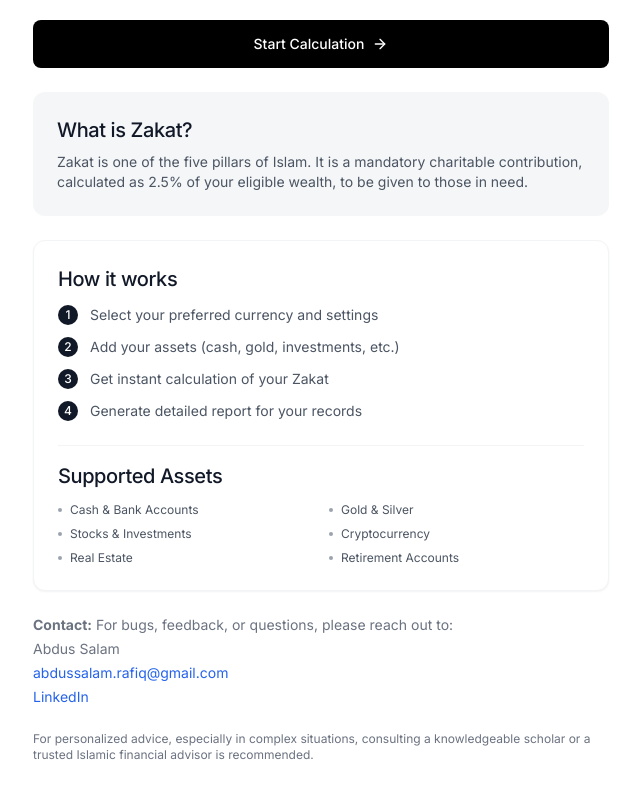
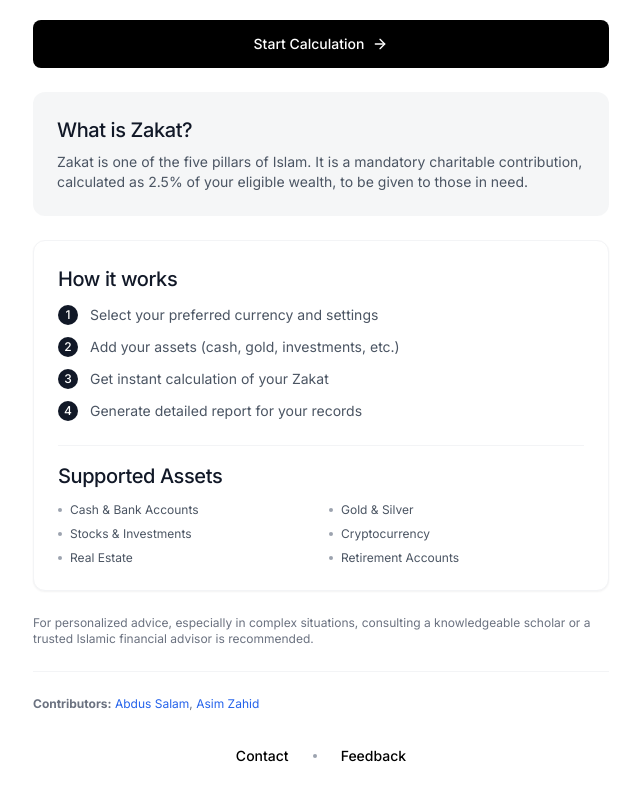
Before and after one commit to mrabdussalam/zakat-calculator, a Next.js app: page / in a window 1280 px wide. Shown: the part 532-1332 px from the top of the page, without its empty margins (319-959 px from the left). Built offline with nearby package versions, Linux system fonts and the light colour scheme; no server answers.

Commit message:
UI improvements: Updated footer links styling, improved weight unit selector spacing, and fixed crypto calculator error handling

```diff
--- a/src/app/about/page.tsx
+++ b/src/app/about/page.tsx
@@ -101,28 +101,28 @@ export default function AboutPage() {
                             <h2 className="text-xl font-medium tracking-tight text-gray-900 mb-2">Design Principles</h2>
                             <ul className="space-y-8 text-gray-600">
                                 <li className="flex items-start gap-4">
-                                    <ShieldIcon size={20} className="flex-none mt-0.5 text-emerald-600" />
+                                    <ShieldIcon size={20} className="flex-none mt-0.5 text-gray-700" />
                                     <div className="space-y-1">
                                         <p className="text-sm font-medium text-gray-800">Privacy first design</p>
                                         <p className="text-sm">No sign-up or account is required—your data stays on your device. All calculations occur locally in your browser without any back-end storage.</p>
                                     </div>
                                 </li>
                                 <li className="flex items-start gap-4">
-                                    <StackIcon size={20} className="flex-none mt-0.5 text-emerald-600" />
+                                    <StackIcon size={20} className="flex-none mt-0.5 text-gray-700" />
                                     <div className="space-y-1">
                                         <p className="text-sm font-medium text-gray-800">Comprehensive coverage</p>
                                         <p className="text-sm">Quickly calculate Zakat on various asset types—cash, stocks (active vs. passive investments), precious metals, real estate, crypto, and more.</p>
                                     </div>
                                 </li>
                                 <li className="flex items-start gap-4">
-                                    <FeedbackIcon size={20} className="flex-none mt-0.5 text-emerald-600" />
+                                    <FeedbackIcon size={20} className="flex-none mt-0.5 text-gray-700" />
                                     <div className="space-y-1">
                                         <p className="text-sm font-medium text-gray-800">Real-time, interactive feedback</p>
                                         <p className="text-sm">See immediate updates as you adjust figures (e.g., gold weight, stock quantities) using auto-fetched current market prices via API.</p>
                                     </div>
                                 </li>
                                 <li className="flex items-start gap-4">
-                                    <SummaryIcon size={20} className="flex-none mt-0.5 text-emerald-600" />
+                                    <SummaryIcon size={20} className="flex-none mt-0.5 text-gray-700" />
                                     <div className="space-y-1">
                                         <p className="text-sm font-medium text-gray-800">Visual Summaries</p>
                                         <p className="text-sm">View an overall breakdown of Zakatable vs. exempt amounts, so you understand precisely how each asset contributes.</p>
--- a/src/app/page.tsx
+++ b/src/app/page.tsx
@@ -256,32 +256,60 @@ export default function HomePage() {
             </div>
           </motion.div>
 
+          <motion.div variants={itemVariants} className="text-xs text-gray-500">
+            For personalized advice, especially in complex situations, consulting a knowledgeable scholar
+            or a trusted Islamic financial advisor is recommended.
+          </motion.div>
+
+          {/* Separator */}
+          <motion.div variants={itemVariants} className="border-t border-gray-100 my-4"></motion.div>
+
           {/* Contact Information */}
-          <motion.div variants={itemVariants} className="text-sm text-gray-600">
-            <p className="mb-1">
-              <strong>Contact:</strong> For bugs, feedback, or questions, please reach out to:
-            </p>
-            <p className="mb-1">Abdus Salam</p>
-            <p className="mb-1">
-              <a href="mailto:abdussalam.rafiq@gmail.com" className="text-blue-600">
-                abdussalam.rafiq@gmail.com
-              </a>
-            </p>
-            <p>
+          <motion.div variants={itemVariants} className="text-gray-600 text-xs leading-tight">
+            <p className="mb-1 text-xs">
+              <strong>Contributors:</strong>{" "}
               <a
                 href="https://www.linkedin.com/in/imabdussalam/"
                 target="_blank"
                 rel="noopener noreferrer"
-                className="text-blue-600"
+                className="text-blue-600 text-xs"
               >
-                LinkedIn
+                Abdus Salam
+              </a>
+              ,{" "}
+              <a
+                href="https://github.com/MrAsimZahid"
+                target="_blank"
+                rel="noopener noreferrer"
+                className="text-blue-600 text-xs"
+              >
+                Asim Zahid
               </a>
             </p>
           </motion.div>
 
-          <motion.div variants={itemVariants} className="text-xs text-gray-500">
-            For personalized advice, especially in complex situations, consulting a knowledgeable scholar
-            or a trusted Islamic financial advisor is recommended.
+          {/* Footer Links */}
+          <motion.div variants={itemVariants} className="flex flex-col items-center mt-2">
+            <div className="flex items-center space-x-3">
+              <Link href="mailto:abdussalam.rafiq@gmail.com">
+                <Button variant="ghost" size="sm" className="rounded-full">
+                  Contact
+                </Button>
+              </Link>
+              {/* Dot separator between buttons */}
+              <div className="w-1 h-1 rounded-full bg-gray-400"></div>
+              <Button
+                variant="ghost"
+                size="sm"
+                className="rounded-full"
+                onClick={(e) => {
+                  e.preventDefault();
+                  window.open("https://docs.google.com/forms/d/e/1FAIpQLSfD2nnRNka_P4GU-YyUuyOahFCNpJe8yHsLs3jlyLkZqRMiig/viewform?embedded=true", "_blank");
+                }}
+              >
+                Feedback
+              </Button>
+            </div>
           </motion.div>
         </motion.div>
       </div>
--- a/src/components/calculators/crypto/CryptoCalculator.tsx
+++ b/src/components/calculators/crypto/CryptoCalculator.tsx
@@ -332,7 +332,15 @@ export function CryptoCalculator({
           disabled={isLoading || !newSymbol || !newQuantity}
           className="w-full"
         >
-          {isLoading ? 'Adding...' : 'Add Coin'}
+          {isLoading ? (
+            <span className="flex items-center justify-center">
+              <svg className="animate-spin -ml-1 mr-2 h-4 w-4 text-white" xmlns="http://www.w3.org/2000/svg" fill="none" viewBox="0 0 24 24">
+                <circle className="opacity-25" cx="12" cy="12" r="10" stroke="currentColor" strokeWidth="4"></circle>
+                <path className="opacity-75" fill="currentColor" d="M4 12a8 8 0 018-8V0C5.373 0 0 5.373 0 12h4zm2 5.291A7.962 7.962 0 014 12H0c0 3.042 1.135 5.824 3 7.938l3-2.647z"></path>
+              </svg>
+              Adding...
+            </span>
+          ) : 'Add Coin'}
         </Button>
       </form>
 
--- a/src/components/calculators/precious-metals/PersonalJewelryForm.tsx
+++ b/src/components/calculators/precious-metals/PersonalJewelryForm.tsx
@@ -368,9 +368,9 @@ export function PersonalJewelryForm({
               />
 
               {/* Weight Unit Selection - More Compact UI */}
-              <div className="mt-5 mb-6">
+              <div className="mt-8 mb-8">
                 <div className="relative">
-                  <div className="flex rounded-xl bg-gray-50 px-0.5 py-1.5 relative">
+                  <div className="flex rounded-xl bg-gray-50 px-1 py-1.5 relative">
                     <motion.div
                       className="absolute z-0 top-0 bottom-0 bg-white border border-gray-900 rounded-lg"
                       initial={false}
@@ -389,7 +389,7 @@ export function PersonalJewelryForm({
                         type="button"
                         onClick={() => handleUnitChange(unit.value)}
                         className={cn(
-                          "flex-1 flex items-center justify-center px-3 py-1.5 text-sm font-medium rounded-lg relative z-10",
+                          "flex-1 flex items-center justify-center px-4 py-1.5 text-sm font-medium rounded-lg relative z-10",
                           selectedUnit === unit.value
                             ? "text-gray-900"
                             : "text-gray-600 hover:text-gray-900"
@@ -422,7 +422,7 @@ export function PersonalJewelryForm({
                       className={cn(
                         "flex flex-col items-center justify-center p-3 rounded-lg border",
                         selectedGoldPurity === option.value
-                          ? "border-blue-500 bg-blue-50"
+                          ? "border-gray-700 bg-gray-50"
                           : "border-gray-200 hover:border-gray-300 hover:bg-gray-50"
                       )}
                     >
--- a/src/store/modules/crypto.ts
+++ b/src/store/modules/crypto.ts
@@ -32,6 +32,9 @@ export const createCryptoSlice: StateCreator<
       return
     }
 
+    // Set loading state to true
+    set({ isLoading: true })
+
     try {
       const currentPrice = await getCryptoPrice(symbol, currency)
       const marketValue = roundCurrency(quantity * currentPrice)
@@ -51,19 +54,29 @@ export const createCryptoSlice: StateCreator<
 
         return {
           cryptoValues: {
+            ...state.cryptoValues,
             coins: newCoins,
             total_value: total,
             zakatable_value: state.cryptoHawlMet ? total : 0
-          }
+          },
+          isLoading: false, // Set loading state to false after successful operation
+          lastError: null
         }
       })
     } catch (error) {
       console.error('Error adding coin:', error)
+      set({
+        isLoading: false, // Set loading state to false in case of error
+        lastError: error instanceof CryptoAPIError ? error.message : 'Failed to add coin'
+      })
       throw error
     }
   },
 
   removeCoin: (symbol: string) => {
+    // Set loading state to true
+    set({ isLoading: true })
+
     set((state: ZakatState) => {
       const newCoins = state.cryptoValues.coins.filter(
         (coin: CryptoHolding) => coin.symbol !== symbol.toUpperCase()
@@ -73,10 +86,12 @@ export const createCryptoSlice: StateCreator<
 
       return {
         cryptoValues: {
+          ...state.cryptoValues,
           coins: newCoins,
           total_value: total,
           zakatable_value: state.cryptoHawlMet ? total : 0
-        }
+        },
+        isLoading: false // Set loading state to false after operation
       }
     })
   },
```
